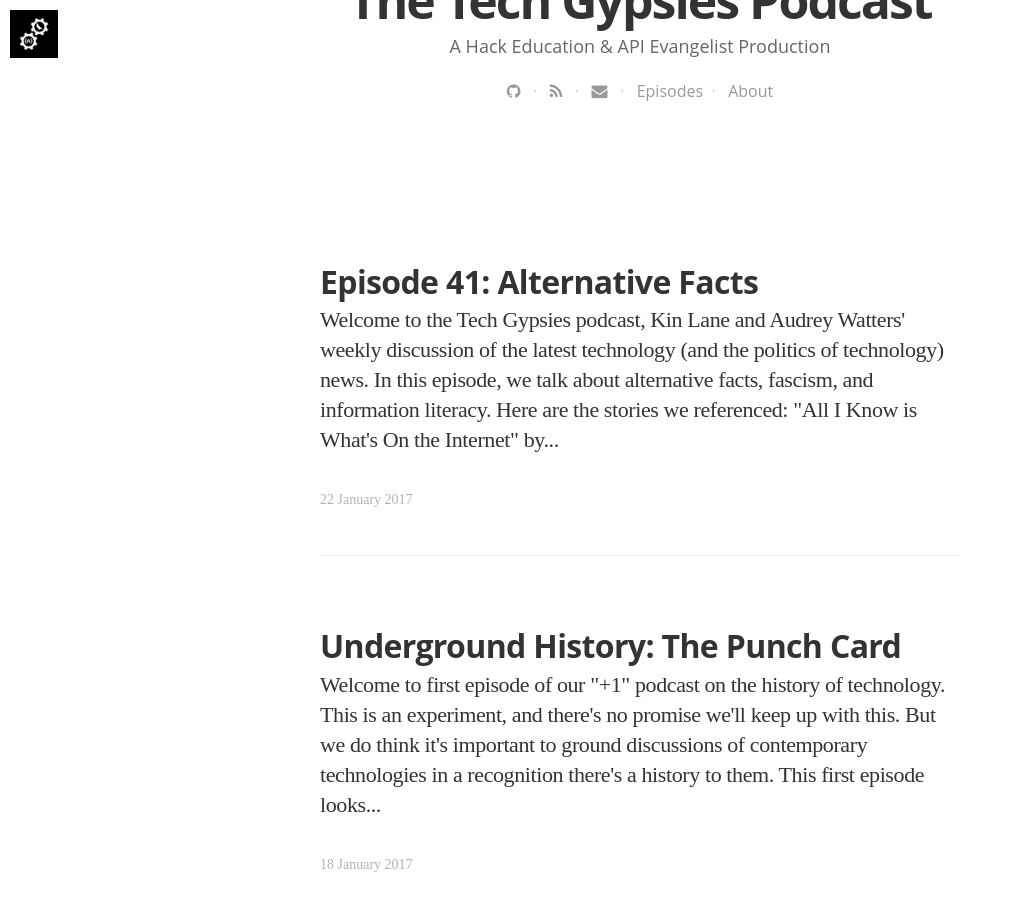
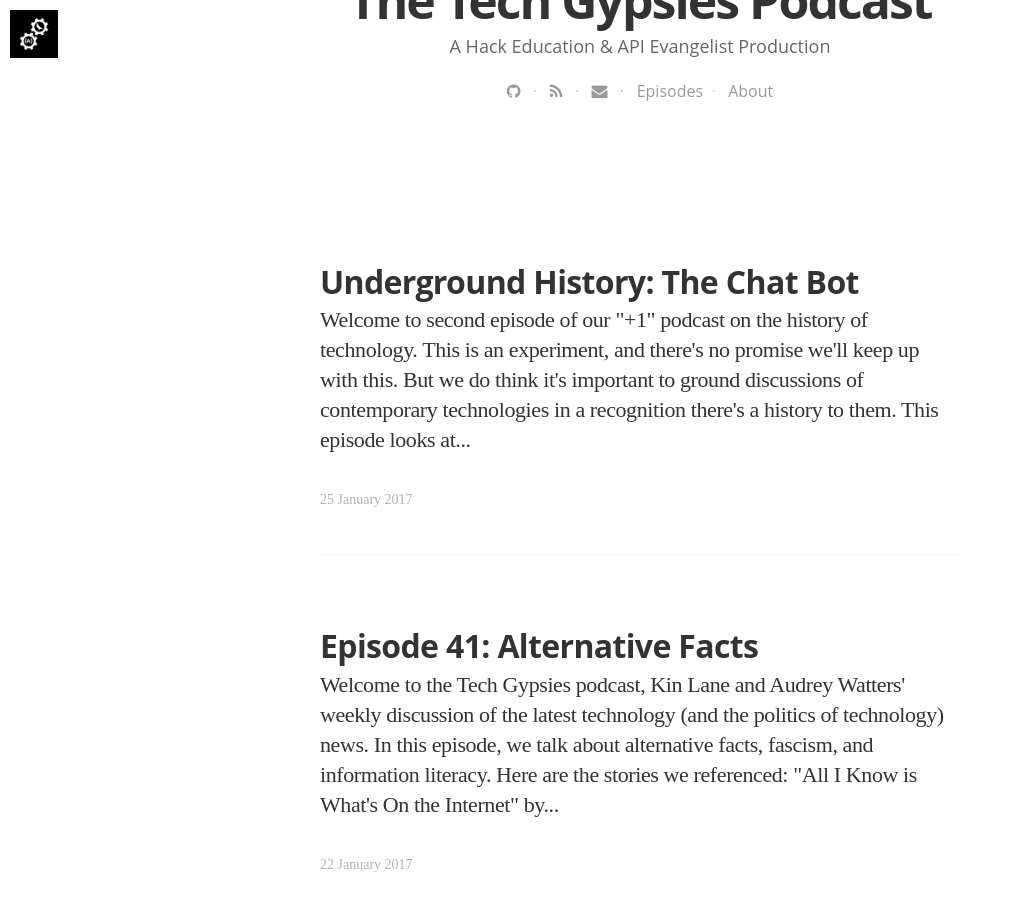
Before and after one commit to Techgypsies/podcast, a Jekyll site: the page built from blog/index.html, in a window 1280 px wide and 900 px high, scrolled down 559 px. Shown: the whole window, without its empty margins (0-1013 px from the left). Built offline with Jekyll 4.4.1, drawn with Linux system fonts in a browser that asks for light colours; nearby versions of some CDN libraries; some web fonts are replaced; the list of posts is cut into pages by our own code; some of the changed text lies outside the part shown.

Commit message:
new episode

```diff
--- a/_data/podcasts.yaml
+++ b/_data/podcasts.yaml
@@ -586,3 +586,17 @@
   tags:
   - Technology
   - Politics
+- title: "Tech Gypsies Underground History 2"
+  summary: "In this +1 episode, we talk about the history of the chat bot."
+  description: "In this +1 episode, we talk about the history of the chat bot."
+  subtitle: "Tech, Scrutinized"
+  image: /assets/images/tech-gypsies-podcast-1500.png
+  audio_file: http://s3.amazonaws.com/techgypsies/podcast+underground+history+2017-01-25.mp3
+  audio_length: 9421344
+  sound_cloud: https://soundcloud.com/kinlane/tech-gypsies-podcast-underground-history-the-chat-bot
+  duration: '0:06:32'
+  publish_date: "2017-01-25 09:00:00"
+  url: 2017/01/25/underground-chat-bot
+  tags:
+  - Technology
+  - Politics
--- /dev/null
+++ b/_posts/2017-01-25-underground-chat-bot.html
@@ -0,0 +1,16 @@
+---
+layout: post
+title: "Underground History: The Chat Bot"
+date: 2017-01-25 08:35:00 +0000
+image: https://s3.amazonaws.com/techgypsies/2017-01-25-mouth.jpg
+imagecredits: https://www.flickr.com/photos/smkybear/2415169672
+---
+<p>Welcome to second episode of our "+1" podcast on the history of technology. This is an experiment, and there's no promise we'll keep up with this.  But we do think it's important to ground discussions of contemporary technologies in a recognition there's a history to them.</p>
+
+<p>This episode looks at the history of the chat bot.</p>
+
+<p>
+<iframe width="100%" height="166" scrolling="no" frameborder="no" src="https://w.soundcloud.com/player/?url=https%3A//api.soundcloud.com/tracks/304548061&amp;color=ff5500&amp;auto_play=false&amp;hide_related=false&amp;show_comments=true&amp;show_user=true&amp;show_reposts=false"></iframe>
+</p>
+
+<p>Feedback is welcome. (You should <a href="mailto:kinlane@gmail.com">email Kin</a> with it though, not Audrey.)</p>
--- a/index.html
+++ b/index.html
@@ -12,6 +12,6 @@
 
 <p><strong>Latest Episode: <a href="http://podcast.techgypsi.es/2017/01/22/episode-41">41</a></strong></p>
 
-<p><strong>Latest Underground History: <a href="http://podcast.techgypsi.es/2017/01/18/underground-punch-card">The Punch Card</a></strong></p>
+<p><strong>Latest Underground History: <a href="http://podcast.techgypsi.es/2017/01/25/underground-chat-bot">The Chat Bot</a></strong></p>
 
 <p style="text-align: right; font-size:12px"><em>Image credits: <a href="https://flic.kr/p/GTax17">Drone Recovery</a></em></p>
```
